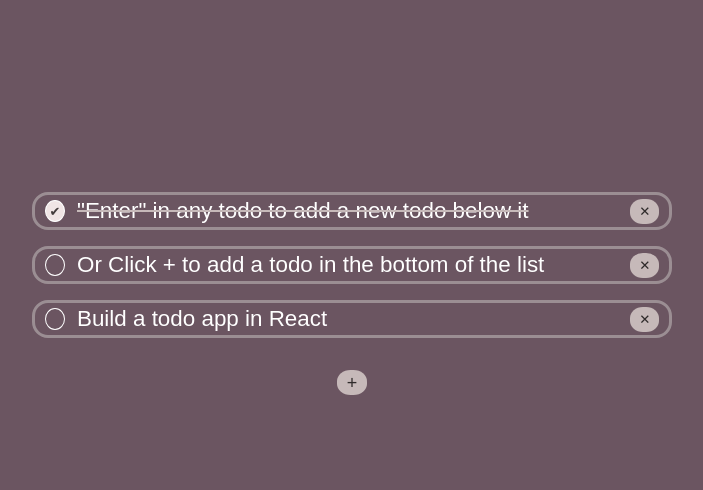
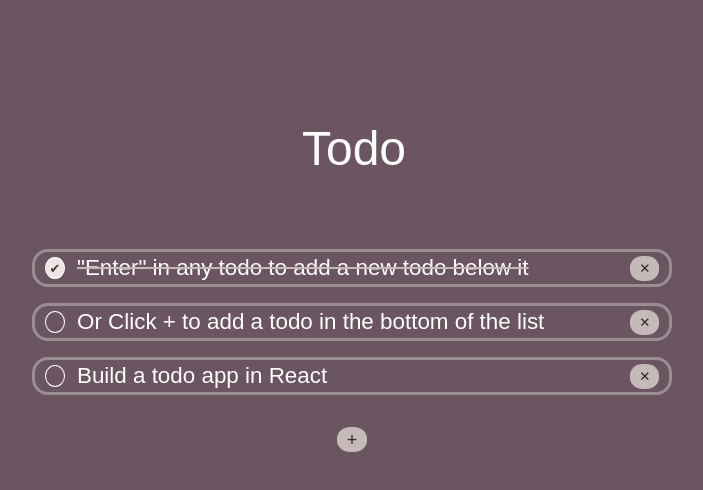
Before and after one commit to ngthing/react-typescript-todo-with-drag-and-drop, a React (Create React App) app: page / in a window 1280 px wide. Shown: the top 490 px of the page, without its empty margins (288-991 px from the left). Built offline with nearby package versions, Linux system fonts and the light colour scheme.

Commit message:
Add todo list namd and handle on change

```diff
--- a/src/App.css
+++ b/src/App.css
@@ -3,8 +3,15 @@ body {
   min-height: 100vh;
 }
 
-.app {
-  padding-top: 10rem;
+.todo-list-name {
+  padding-top: 15vh;
+  padding-bottom: 5vh;
+}
+
+.todo-list-name input {
+  font-size: 3rem;
+  text-align: center;
+  cursor: pointer;
 }
 
 .header {
--- a/src/App.tsx
+++ b/src/App.tsx
@@ -25,6 +25,7 @@ const TodoItem = (ps: TodoItemProps) => (
   </div>
 )
 function App() {
+  const [todoName, setTodoName] = useState('Todo')
   const [todos, setTodos] = useState([
     {
       content: '"Enter" in any todo to add a new todo below it',
@@ -68,6 +69,10 @@ function App() {
   }
   return (
     <div className="app">
+      <div className='todo-list-name'>
+        <input type="text" value={todoName}
+          onChange={(e) => setTodoName(e.target.value)} />
+      </div>
       <div className="todo-list-container">
         <ul className="todo-list">
           {todos.map((todo, i) => (
```
